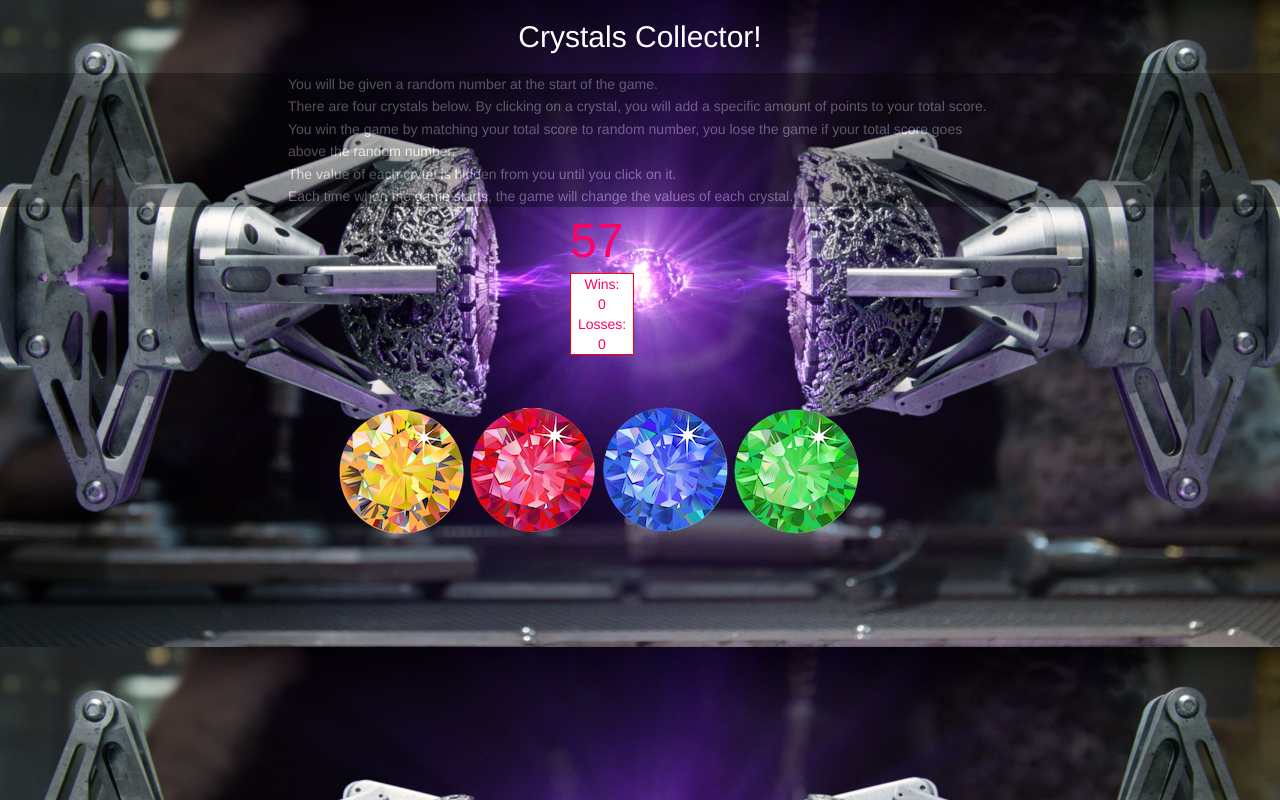
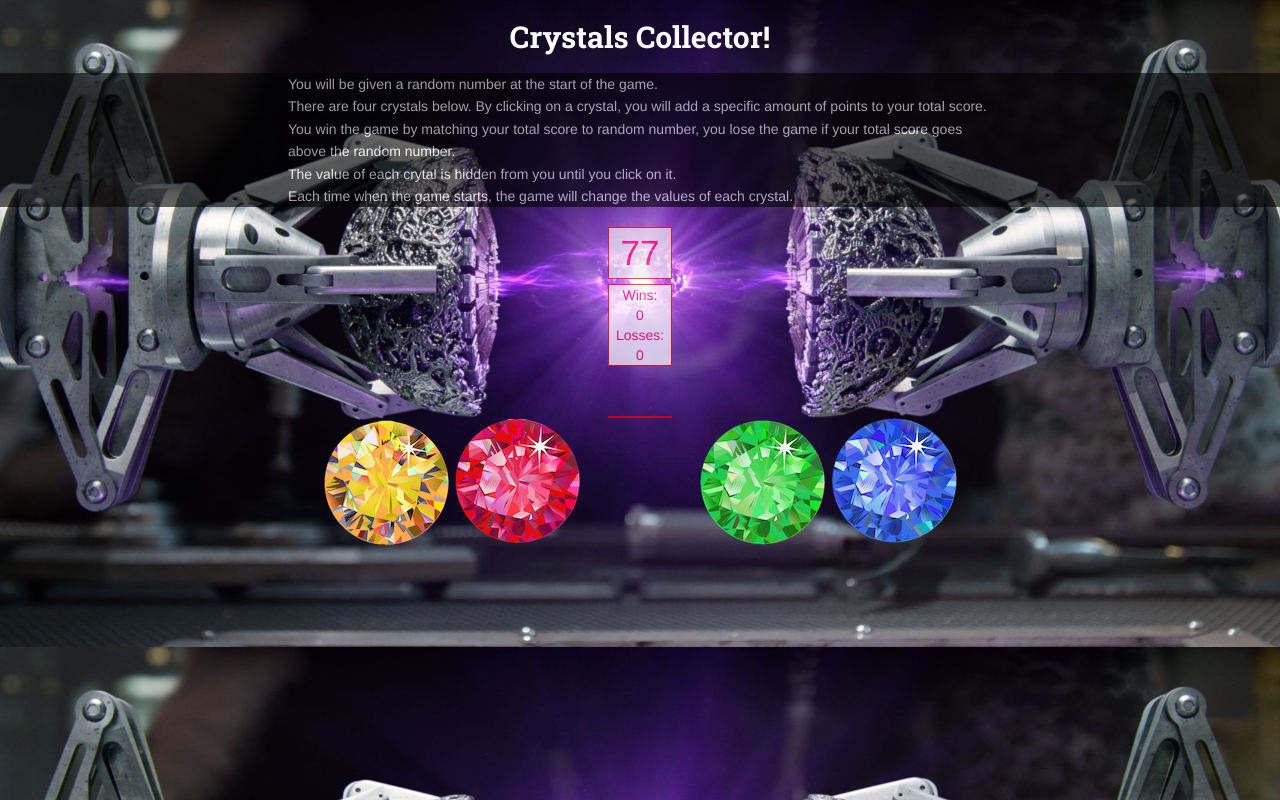
Before and after one commit to rangyabines/week-4-game, a PHP site: page / in a window 1280 px wide. Run offline with PHP 8.4, Linux system fonts and the light colour scheme.

Commit message:
updated files

```diff
--- a/assets/css/style.css
+++ b/assets/css/style.css
@@ -1,16 +1,19 @@
 body{
 	background-image: url(assets/images/bk3.jpg);
 	background-size: 100%;
+	background-color: #ccd6dd;
 }
 
 #head{
 	text-align: center;
 	color: white;
+	font-family: 'Roboto Slab';
+	font-weight: 700;
 }
 
 #instructions{
 	background-color: black;
-	opacity: .3;
+	opacity: .6;
 }
 	p {
 		text-align: left;
@@ -21,29 +24,34 @@ body{
 	}
 
 #matchBoard{
-	margin: -12px 0 0 570px;
+	border: 1px solid red;
+	margin: 5px auto;
 	color:	#ff0065;
-	font-stretch: condensed;
+	background-color: #F1EBF0;
+	text-align: center;
+	width: 5%;
+	opacity: .7;
+	font-size: 2.5em;
 }
 
 #guess{
-	font-size: 2em;
-	margin-top: 0 auto;
-	padding-top: 0;
+	margin: auto;
 }
 
 #board{
 	border: 1px solid red;
-	margin: -5px 0 0 570px;
+	margin: 5px auto;
 	color:	#ff0065;
 	background-color: white;
+	text-align: center;
 	width: 5%;
-	text-align: center;
+	opacity: .7;
 }
 
 #crystals{
-	margin: 50px 0 0 335px;
-	background-color: white;
+	margin: 50px auto;
+	width: 50%;
+
 }
 		#crystal1{
 			float: left;
@@ -54,9 +62,19 @@ body{
 		}
 
 		#crystal3{
-			float: left;
+			float: right;
 		}
 
 		#crystal4{
-			float: left;
+			float: right;
 		}
+#board2{
+	border: 1px solid red;
+	margin: 5px auto;
+	color:	#ff0065;
+	background-color: white;
+	text-align: center;
+	width: 5%;
+	opacity: .7;
+	font-size: 2.5em;
+}
--- a/index.html
+++ b/index.html
@@ -2,12 +2,15 @@
 <html>
 <head>
 	<title>Crytals Collector</title>
+	<link href='https://fonts.googleapis.com/css?family=Roboto+Slab:400,700' rel='stylesheet' type='text/css'>
 	<link rel="stylesheet" type="text/css" href="https://maxcdn.bootstrapcdn.com/bootstrap/3.3.6/css/bootstrap.min.css">
-	<link rel="stylesheet" type="text/css" href="style.css">
+	<link rel="stylesheet" type="text/css" href="assets/css/style.css">
 	<script src="https://code.jquery.com/jquery-2.2.4.min.js"></script>
-	<script src="game.js"></script>
+	<script src="assets/javascript/game.js"></script>
 </head>
 <body>
+<div id="wrapper">
+
 	<div id="header">
 		<h2 id="head">Crystals Collector!</h2>
 	</div>
@@ -21,7 +24,8 @@
 	</div>
 
 	<div id="matchBoard">
-		<div id="match"><h3><span id="guess">Match Me!</span></h3></div>
+		<div id="match"></div>
+		<div id="guess"></div>
 	</div>
 
 	<div id="board">
@@ -33,19 +37,19 @@
 
 
 	<div id="crystals">
-		<div id="crystal1"><img id="gem1" src="assets/images/gemYellow1.png"></div>
-		<div id="crystal2"><img id="gem2" src="assets/images/gemRed1.png"></div>
-		<div id="crystal3"><img id="gem3" src="assets/images/gemBlue1.png"></div>
-		<div id="crystal4"><img id="gem4" src="assets/images/gemGreen1.png"></div>
+		<div id="crystal1"><img id="gem1" src="assets/images/gemYellow1.png" class="img-responsive"></div>
+		<div id="crystal2"><img id="gem2" src="assets/images/gemRed1.png" class="img-responsive"></div>
+		<div id="crystal3"><img id="gem3" src="assets/images/gemBlue1.png" class="img-responsive"></div>
+		<div id="crystal4"><img id="gem4" src="assets/images/gemGreen1.png" class="img-responsive"></div>
 	</div>
 
 	<div id="scoreBoard"></div>
 
-	<div id="guessBoard"></div>
+	<div id="board2">
+		<div id="guessBoard"></div>
+	</div>
 
-
-
-
+</div>
 
 </body>
 </html>
```
Also changed, not shown: assets/javascript/game.js (+80 -123 lines).
